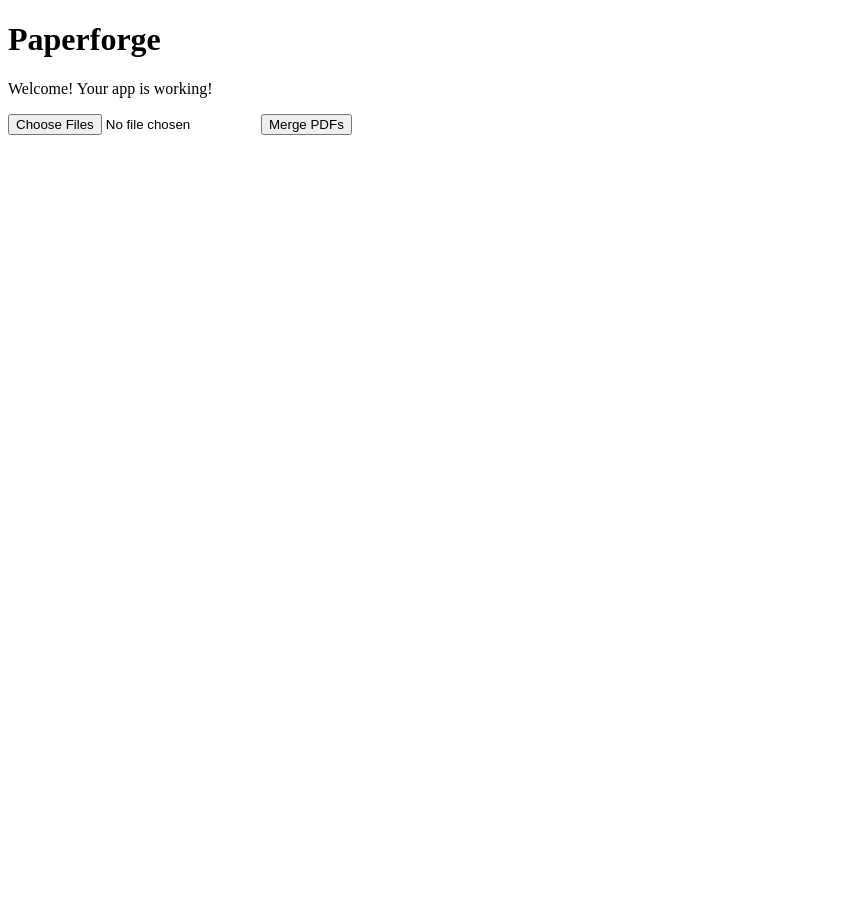
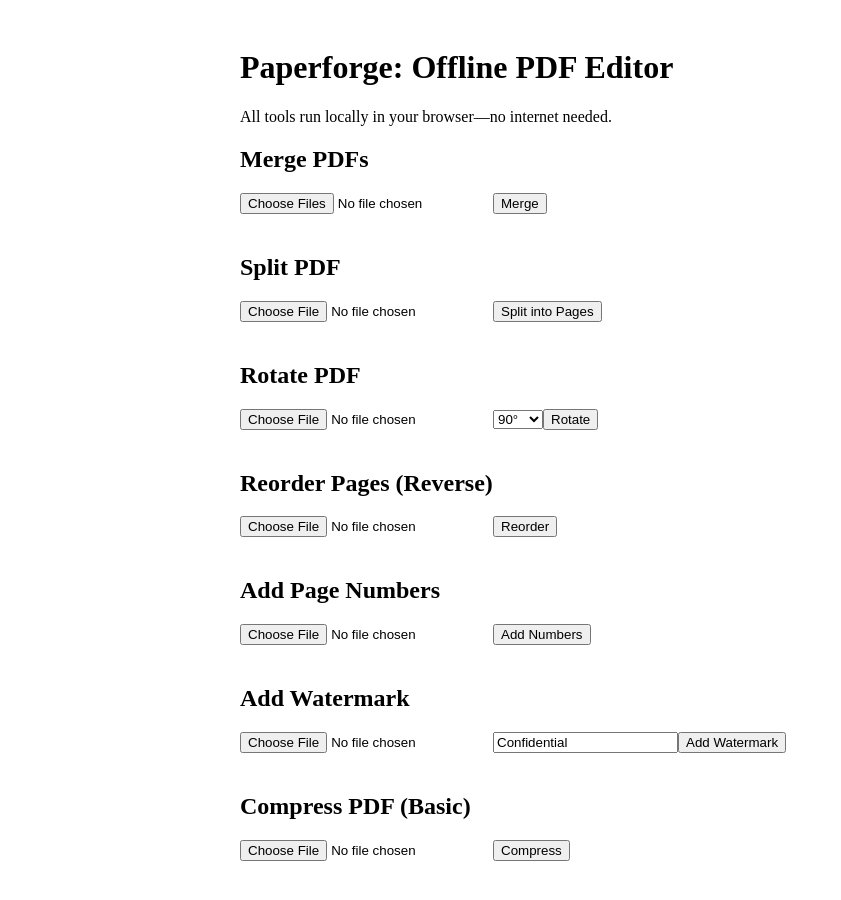
Before and after one commit to data-analysis-bi/paperforge, a React (Vite) app: page / in a window 1280 px wide. Shown: the top 900 px of the page, without its empty margins (0-841 px from the left). Before the commit the page ends 800 px from the top, so only its background shows below. Built offline with nearby package versions, Linux system fonts and the light colour scheme.

Commit message:
Refactor PDF handling and UI components

```diff
--- a/src/App.jsx
+++ b/src/App.jsx
@@ -1,35 +1,189 @@
 import { useState } from 'react';
-import { PDFDocument } from 'pdf-lib';
+import { PDFDocument, rgb, StandardFonts } from 'pdf-lib';  // Import pdf-lib components
 
 function App() {
-  const [files, setFiles] = useState([]);
+  const [selectedFiles, setSelectedFiles] = useState([]);  // For multi-file tools like merge/reorder
+  const [selectedFile, setSelectedFile] = useState(null);  // For single-file tools
+  const [rotation, setRotation] = useState(90);  // Example for rotate
+  const [watermarkText, setWatermarkText] = useState('Confidential');  // Example input
 
-  const handleFileChange = (e) => setFiles(e.target.files);
+  const handleMultiFileChange = (e) => setSelectedFiles(Array.from(e.target.files));
+  const handleSingleFileChange = (e) => setSelectedFile(e.target.files[0]);
 
+  // Helper to download PDF bytes
+  const downloadPDF = (bytes, filename) => {
+    const blob = new Blob([bytes], { type: 'application/pdf' });
+    const link = document.createElement('a');
+    link.href = URL.createObjectURL(blob);
+    link.download = filename;
+    link.click();
+  };
+
+  // Merge PDFs
   const mergePDFs = async () => {
-    if (!files.length) return alert('Select PDFs');
+    if (selectedFiles.length < 2) return alert('Select at least 2 PDFs');
     const mergedPdf = await PDFDocument.create();
-    for (const file of files) {
+    for (const file of selectedFiles) {
       const bytes = await file.arrayBuffer();
       const pdf = await PDFDocument.load(bytes);
       const pages = await mergedPdf.copyPages(pdf, pdf.getPageIndices());
-      pages.forEach((p) => mergedPdf.addPage(p));
+      pages.forEach((page) => mergedPdf.addPage(page));
     }
     const mergedBytes = await mergedPdf.save();
-    const blob = new Blob([mergedBytes], { type: 'application/pdf' });
-    const link = document.createElement('a');
-    link.href = URL.createObjectURL(blob);
-    link.download = 'merged.pdf';
-    link.click();
+    downloadPDF(mergedBytes, 'merged.pdf');
+  };
+
+  // Split PDF (splits into individual pages as separate files)
+  const splitPDF = async () => {
+    if (!selectedFile) return alert('Select a PDF');
+    const bytes = await selectedFile.arrayBuffer();
+    const pdf = await PDFDocument.load(bytes);
+    const pageCount = pdf.getPageCount();
+    for (let i = 0; i < pageCount; i++) {
+      const newPdf = await PDFDocument.create();
+      const [page] = await newPdf.copyPages(pdf, [i]);
+      newPdf.addPage(page);
+      const newBytes = await newPdf.save();
+      downloadPDF(newBytes, `split_page_${i + 1}.pdf`);
+    }
+  };
+
+  // Rotate all pages
+  const rotatePDF = async () => {
+    if (!selectedFile) return alert('Select a PDF');
+    const bytes = await selectedFile.arrayBuffer();
+    const pdf = await PDFDocument.load(bytes);
+    pdf.getPages().forEach((page) => page.setRotation(page.getRotation().angle + rotation));
+    const rotatedBytes = await pdf.save();
+    downloadPDF(rotatedBytes, 'rotated.pdf');
+  };
+
+  // Reorder pages (example: reverse order; add UI for custom order later)
+  const reorderPDF = async () => {
+    if (!selectedFile) return alert('Select a PDF');
+    const bytes = await selectedFile.arrayBuffer();
+    const pdf = await PDFDocument.load(bytes);
+    const pages = pdf.getPages().reverse();  // Simple reverse; customize as needed
+    pdf.removePage(0);  // Reset and re-add in new order
+    pages.forEach((page) => pdf.addPage(page));
+    const reorderedBytes = await pdf.save();
+    downloadPDF(reorderedBytes, 'reordered.pdf');
+  };
+
+  // Add page numbers
+  const addPageNumbers = async () => {
+    if (!selectedFile) return alert('Select a PDF');
+    const bytes = await selectedFile.arrayBuffer();
+    const pdf = await PDFDocument.load(bytes);
+    const helvetica = await pdf.embedFont(StandardFonts.Helvetica);
+    const pages = pdf.getPages();
+    pages.forEach((page, index) => {
+      const { width, height } = page.getSize();
+      page.drawText(`Page ${index + 1}`, {
+        x: width / 2 - 20,
+        y: 10,
+        size: 12,
+        font: helvetica,
+        color: rgb(0.5, 0.5, 0.5),
+      });
+    });
+    const numberedBytes = await pdf.save();
+    downloadPDF(numberedBytes, 'numbered.pdf');
+  };
+
+  // Add watermark
+  const addWatermark = async () => {
+    if (!selectedFile) return alert('Select a PDF');
+    const bytes = await selectedFile.arrayBuffer();
+    const pdf = await PDFDocument.load(bytes);
+    const helvetica = await pdf.embedFont(StandardFonts.Helvetica);
+    const pages = pdf.getPages();
+    pages.forEach((page) => {
+      const { width, height } = page.getSize();
+      page.drawText(watermarkText, {
+        x: width / 4,
+        y: height / 2,
+        size: 50,
+        font: helvetica,
+        color: rgb(0.75, 0.75, 0.75),
+        opacity: 0.5,
+        rotate: { type: 'degrees', angle: 45 },
+      });
+    });
+    const watermarkedBytes = await pdf.save();
+    downloadPDF(watermarkedBytes, 'watermarked.pdf');
+  };
+
+  // Basic compress (remove duplicates, optimize; not advanced)
+  const compressPDF = async () => {
+    if (!selectedFile) return alert('Select a PDF');
+    const bytes = await selectedFile.arrayBuffer();
+    const pdf = await PDFDocument.load(bytes);
+    // Basic: Save with compression (pdf-lib has built-in options; for more, add @pdf-lib/upng or similar)
+    const compressedBytes = await pdf.save({ useObjectStreams: true });
+    downloadPDF(compressedBytes, 'compressed.pdf');
   };
 
   return (
-    <>
-      <h1>Paperforge</h1>
-      <p>Welcome! Your app is working!</p>
-      <input type="file" multiple accept="application/pdf" onChange={handleFileChange} />
-      <button onClick={mergePDFs}>Merge PDFs</button>
-    </>
+    <div style={{ padding: '20px', maxWidth: '800px', margin: 'auto' }}>
+      <h1>Paperforge: Offline PDF Editor</h1>
+      <p>All tools run locally in your browser—no internet needed.</p>
+
+      {/* Merge */}
+      <section style={{ marginBottom: '40px' }}>
+        <h2>Merge PDFs</h2>
+        <input type="file" multiple accept=".pdf" onChange={handleMultiFileChange} />
+        <button onClick={mergePDFs}>Merge</button>
+      </section>
+
+      {/* Split */}
+      <section style={{ marginBottom: '40px' }}>
+        <h2>Split PDF</h2>
+        <input type="file" accept=".pdf" onChange={handleSingleFileChange} />
+        <button onClick={splitPDF}>Split into Pages</button>
+      </section>
+
+      {/* Rotate */}
+      <section style={{ marginBottom: '40px' }}>
+        <h2>Rotate PDF</h2>
+        <input type="file" accept=".pdf" onChange={handleSingleFileChange} />
+        <select value={rotation} onChange={(e) => setRotation(parseInt(e.target.value))}>
+          <option value="90">90°</option>
+          <option value="180">180°</option>
+          <option value="270">270°</option>
+        </select>
+        <button onClick={rotatePDF}>Rotate</button>
+      </section>
+
+      {/* Reorder (basic reverse; add drag-drop UI for advanced) */}
+      <section style={{ marginBottom: '40px' }}>
+        <h2>Reorder Pages (Reverse)</h2>
+        <input type="file" accept=".pdf" onChange={handleSingleFileChange} />
+        <button onClick={reorderPDF}>Reorder</button>
+      </section>
+
+      {/* Page Numbers */}
+      <section style={{ marginBottom: '40px' }}>
+        <h2>Add Page Numbers</h2>
+        <input type="file" accept=".pdf" onChange={handleSingleFileChange} />
+        <button onClick={addPageNumbers}>Add Numbers</button>
+      </section>
+
+      {/* Watermark */}
+      <section style={{ marginBottom: '40px' }}>
+        <h2>Add Watermark</h2>
+        <input type="file" accept=".pdf" onChange={handleSingleFileChange} />
+        <input type="text" value={watermarkText} onChange={(e) => setWatermarkText(e.target.value)} placeholder="Watermark text" />
+        <button onClick={addWatermark}>Add Watermark</button>
+      </section>
+
+      {/* Compress */}
+      <section style={{ marginBottom: '40px' }}>
+        <h2>Compress PDF (Basic)</h2>
+        <input type="file" accept=".pdf" onChange={handleSingleFileChange} />
+        <button onClick={compressPDF}>Compress</button>
+      </section>
+    </div>
   );
 }
 
```
